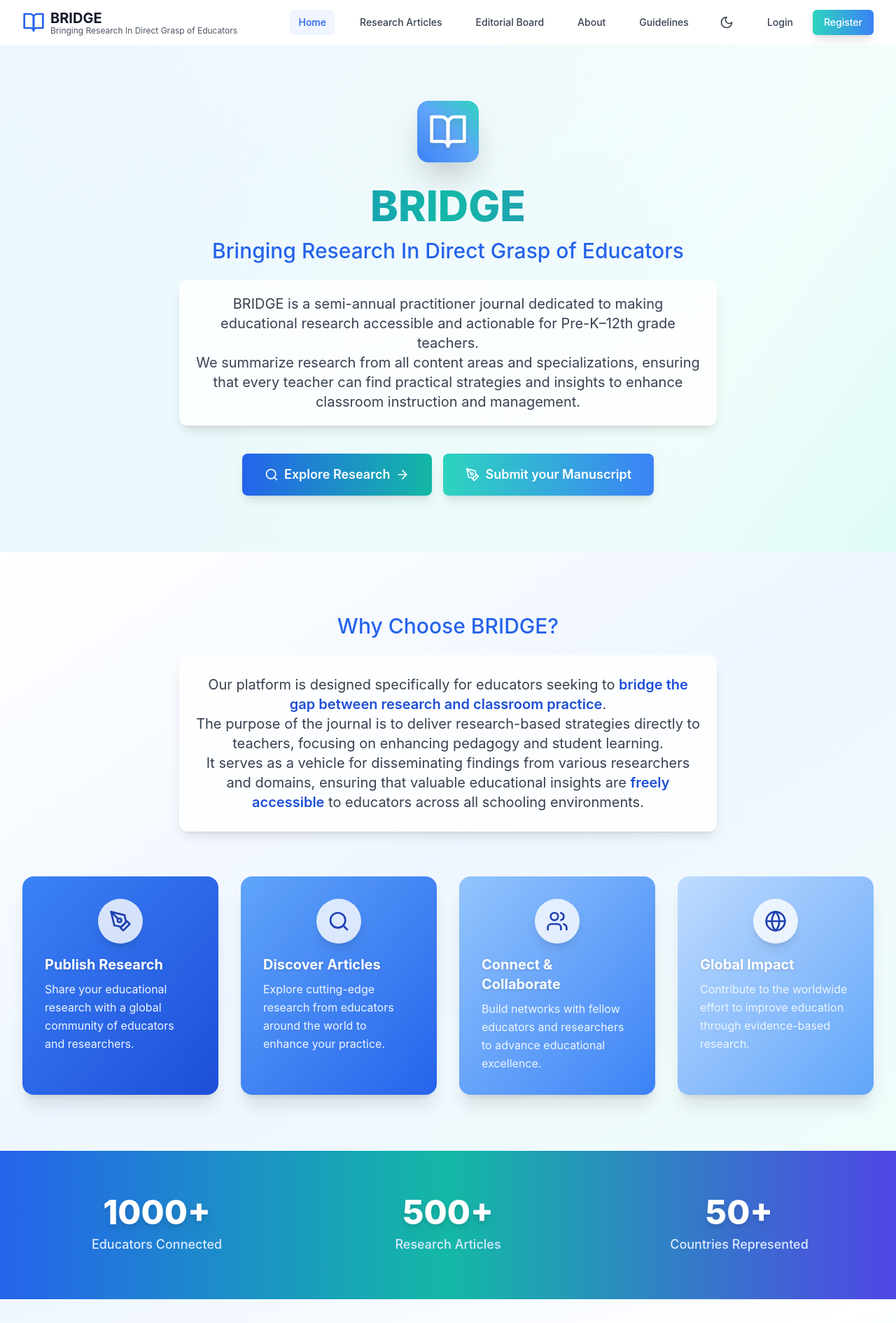
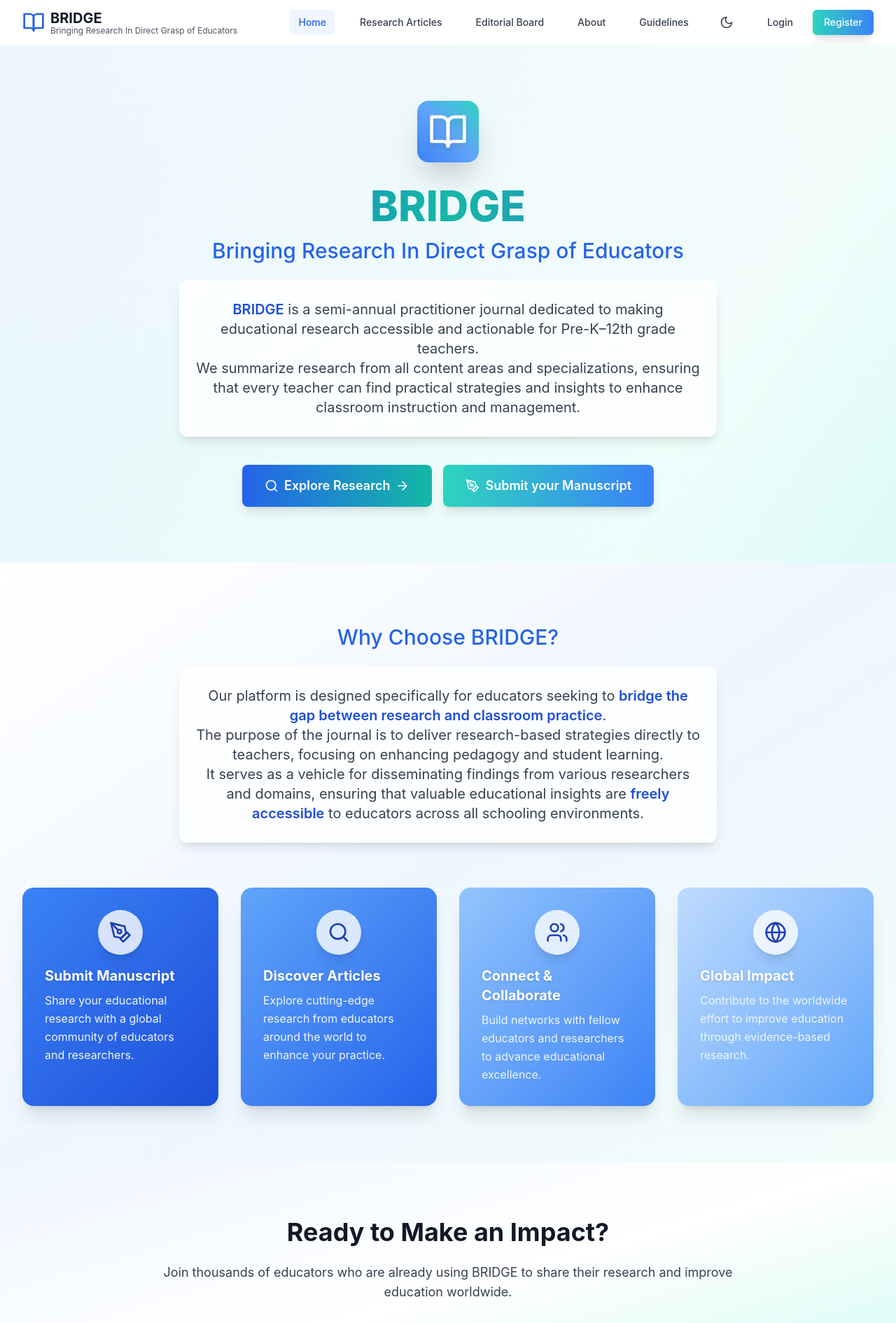
Before and after one commit to Faizyab-Ghaznavi-Tech/Bridge, a React (Vite) app: page / in a window 1280 px wide. Shown: the top 1890 px of the page at 70% size. Built offline with nearby package versions, Linux system fonts and the light colour scheme.

Commit message:
update chnage requirements

```diff
--- a/src/pages/About.tsx
+++ b/src/pages/About.tsx
@@ -1,5 +1,6 @@
 import React, { useEffect } from 'react';
-import { BookOpen, Users, Target, Heart, Lightbulb, Globe, FileText, PenTool, ArrowRight } from 'lucide-react';
+import {  Users, Target, Heart, Lightbulb, Globe, FileText, PenTool, ArrowRight } from 'lucide-react';
+import { Link } from 'react-router-dom';
 import Footer from '../components/Footer';
 
 const articleTypes = [
@@ -36,6 +37,10 @@ function useScrollReveal(className = 'reveal-on-scroll', animationClass = 'anima
 }
 
 const About: React.FC = () => {
+    useEffect(() => {
+        window.scrollTo(0, 0);
+    }, []);
+
 	useScrollReveal();
 
 	return (
@@ -94,6 +99,7 @@ const About: React.FC = () => {
 									<span className="font-semibold text-blue-600 dark:text-blue-400">
 										Secondary:
 									</span>{' '}
+
 									Provide graduate students, as emerging authors, an initial publication experience under the guidance of skilled researchers.
 								</li>
 							</ul>
@@ -121,20 +127,34 @@ const About: React.FC = () => {
 						</p>
 					</div>
 					<div className="flex flex-col md:flex-row gap-8 justify-center items-stretch">
-						{articleTypes.map((type, idx) => (
-							<div
-								key={type.title}
-								className={`flex-1 bg-white dark:bg-gray-800 rounded-2xl shadow-lg p-8 flex flex-col items-center text-center transition-transform duration-300 hover:scale-105 reveal-on-scroll opacity-0 ${
-									idx === 1 ? 'md:mt-8' : ''
-								}`}
-							>
-								{type.icon}
-								<h3 className="text-xl font-semibold text-blue-700 dark:text-blue-300 mb-2">
-									{type.title}
-								</h3>
-								<p className="text-gray-700 dark:text-gray-300">{type.description}</p>
-							</div>
-						))}
+						{/* Article Summary Card */}
+						<Link
+							to="/articles-types#article-summary"
+							className="flex-1 min-w-[260px] bg-white dark:bg-gray-800 rounded-2xl shadow-lg p-8 flex flex-col items-center text-center transition-transform duration-300 hover:scale-105 reveal-on-scroll opacity-0 focus:outline-none hover:outline hover:outline-2 hover:outline-blue-600"
+							style={{ textDecoration: 'none' }}
+						>
+							<FileText className="w-8 h-8 text-blue-600 dark:text-blue-400 mb-2" />
+							<h3 className="text-2xl font-bold text-blue-700 dark:text-blue-300 mb-3">
+								Article Summary
+							</h3>
+							<p className="text-base md:text-lg text-gray-700 dark:text-gray-300 leading-relaxed">
+								Concise, practitioner-focused summaries of current educational research, crafted for immediate classroom application.
+							</p>
+						</Link>
+						{/* Transition Narratives Card */}
+						<Link
+							to="/articles-types#transition-narratives"
+							className="flex-1 min-w-[260px] bg-white dark:bg-gray-800 rounded-2xl shadow-lg p-8 flex flex-col items-center text-center transition-transform duration-300 hover:scale-105 reveal-on-scroll opacity-0 focus:outline-none hover:outline hover:outline-2 hover:outline-teal-500"
+							style={{ textDecoration: 'none' }}
+						>
+							<PenTool className="w-8 h-8 text-teal-600 dark:text-teal-400 mb-2" />
+							<h3 className="text-2xl font-bold text-teal-700 dark:text-blue-300 mb-3">
+								Transition Narratives
+							</h3>
+							<p className="text-base md:text-lg text-gray-700 dark:text-gray-300 leading-relaxed">
+								Brief, reflective pieces on the journey from educator to researcher, offering inspiration and guidance for aspiring teacher-scholars.
+							</p>
+						</Link>
 					</div>
 				</div>
 			</section>
@@ -234,55 +254,7 @@ const About: React.FC = () => {
 				</div>
 			</section>
 
-			{/* Global Impact Section */}
-			<section className="py-20">
-				<div className="max-w-5xl mx-auto px-4 sm:px-6 lg:px-8">
-					<h2 className="text-3xl md:text-4xl font-bold text-gray-900 dark:text-white mb-10 text-center reveal-on-scroll opacity-0">
-						Global Impact
-					</h2>
-					<p className="text-xl text-blue-700 dark:text-blue-100 mb-8 max-w-3xl mx-auto leading-relaxed text-center reveal-on-scroll opacity-0 delay-100">
-						BRIDGE is more than just a platform—it's a movement towards evidence-based education that
-						transcends geographical boundaries and connects educators worldwide.
-						<br />
-						<span className="block mt-4 text-base text-blue-800 dark:text-blue-200">
-							Our ever-growing community is dedicated to sharing practical research, fostering
-							collaboration, and inspiring innovation in classrooms across the globe.
-						</span>
-					</p>
-					<div className="grid grid-cols-1 md:grid-cols-3 gap-8 mb-12">
-						<div className="bg-white dark:bg-gray-800 rounded-2xl shadow-lg p-8 flex flex-col items-center text-center reveal-on-scroll opacity-0 delay-200">
-							<Globe className="w-10 h-10 text-teal-500 dark:text-teal-400 mb-4" />
-							<span className="text-3xl font-bold text-blue-700 dark:text-blue-300 mb-2">
-								50+
-							</span>
-							<span className="text-gray-700 dark:text-gray-300">Countries Reached</span>
-							<span className="text-sm text-gray-500 dark:text-gray-400 mt-1">
-								A truly global educational community
-							</span>
-						</div>
-						<div className="bg-white dark:bg-gray-800 rounded-2xl shadow-lg p-8 flex flex-col items-center text-center reveal-on-scroll opacity-0 delay-300">
-							<Users className="w-10 h-10 text-blue-600 dark:text-blue-400 mb-4" />
-							<span className="text-3xl font-bold text-blue-700 dark:text-blue-300 mb-2">
-								1000+
-							</span>
-							<span className="text-gray-700 dark:text-gray-300">Educators Connected</span>
-							<span className="text-sm text-gray-500 dark:text-gray-400 mt-1">
-								Collaborating and learning together
-							</span>
-						</div>
-						<div className="bg-white dark:bg-gray-800 rounded-2xl shadow-lg p-8 flex flex-col items-center text-center reveal-on-scroll opacity-0 delay-400">
-							<FileText className="w-10 h-10 text-blue-400 dark:text-blue-300 mb-4" />
-							<span className="text-3xl font-bold text-blue-700 dark:text-blue-300 mb-2">
-								500+
-							</span>
-							<span className="text-gray-700 dark:text-gray-300">Research Articles</span>
-							<span className="text-sm text-gray-500 dark:text-gray-400 mt-1">
-								Accessible, actionable, and peer-reviewed
-							</span>
-						</div>
-					</div>
-				</div>
-			</section>
+
 
 			{/* Collaboration Section */}
 			<section className="py-20 bg-gradient-to-br from-white via-blue-50 to-teal-50 dark:from-gray-900 dark:via-gray-800 dark:to-gray-900">
--- a/src/pages/Home.tsx
+++ b/src/pages/Home.tsx
@@ -1,4 +1,4 @@
-import React, { useEffect, useRef, useState } from 'react';
+import React, { useEffect } from 'react';
 import { Link } from 'react-router-dom';
 import { BookOpen, Users, ArrowRight, Search, PenTool, Globe } from 'lucide-react';
 import Footer from '../components/Footer';
@@ -6,7 +6,7 @@ import Footer from '../components/Footer';
 const features = [
 	{
 		icon: PenTool,
-		title: 'Publish Research',
+		title: 'Submit Manuscript',
 		description: 'Share your educational research with a global community of educators and researchers.',
 	},
 	{
@@ -52,42 +52,8 @@ function useScrollReveal(className = 'reveal-on-scroll', animationClass = 'anima
 }
 // --- End scroll reveal hook ---
 
-const bridgeCardText = `BRIDGE is a semi-annual practitioner journal dedicated to making educational research accessible and actionable for Pre-K–12th grade teachers.
-We summarize research from all content areas and specializations, ensuring that every teacher can find practical strategies and insights to enhance classroom instruction and management.`;
-
 const Home: React.FC = () => {
-    const [typedText, setTypedText] = useState('');
-    const [isTyping, setIsTyping] = useState(true);
-    const indexRef = useRef(0);
-    const timeoutRef = useRef<NodeJS.Timeout | null>(null);
-
-    useScrollReveal(); // <-- Add this to enable scroll popup animation
-
-    useEffect(() => {
-        setTypedText('');
-        setIsTyping(true);
-        indexRef.current = 0;
-
-        function typeWriter() {
-            if (indexRef.current < bridgeCardText.length) {
-                const currentChar = bridgeCardText[indexRef.current];
-                setTypedText((prev) => prev + currentChar);
-                indexRef.current++;
-                timeoutRef.current = setTimeout(
-                    typeWriter,
-                    currentChar === '\n' ? 400 : 12
-                );
-            } else {
-                setIsTyping(false);
-            }
-        }
-
-        typeWriter();
-
-        return () => {
-            if (timeoutRef.current) clearTimeout(timeoutRef.current);
-        };
-    }, []);
+    useScrollReveal(); // Keep this for scroll popup animation
 
     return (
         <div className="min-h-screen flex flex-col bg-gradient-to-br from-blue-50 via-white to-teal-100 dark:from-gray-900 dark:via-gray-800 dark:to-gray-900 transition-colors duration-500">
@@ -107,16 +73,13 @@ const Home: React.FC = () => {
                         <span className="block text-2xl md:text-3xl font-medium text-blue-600 dark:text-blue-400 mt-2 mb-6 animate-fade-in-up delay-100">
                             Bringing Research In Direct Grasp of Educators
                         </span>
-                        <div className="mb-10 max-w-3xl mx-auto animate-fade-in-up delay-200">
-                            <div className="bg-white/80 dark:bg-gray-800/80 rounded-xl shadow-lg px-6 py-5 min-h-[140px] flex items-center justify-center">
-                                <p className="text-lg md:text-xl text-gray-700 dark:text-gray-200 leading-relaxed text-center whitespace-pre-line">
-                                    {typedText}
-                                    {isTyping && (
-                                        <span
-                                            className="inline-block w-2 h-6 align-middle bg-blue-400 dark:bg-blue-200 animate-pulse ml-1"
-                                            style={{ borderRadius: 2 }}
-                                        />
-                                    )}
+
+                        <div className="mb-10 max-w-3xl mx-auto reveal-on-scroll opacity-0">
+                            <div className="bg-white/80 dark:bg-gray-800/80 rounded-xl shadow-lg px-6 py-7">
+                                <p className="text-lg md:text-xl text-gray-700 dark:text-gray-200 leading-relaxed text-center">
+                                    <span className="font-semibold text-blue-700 dark:text-blue-300">BRIDGE</span> is a semi-annual practitioner journal dedicated to making educational research accessible and actionable for Pre-K–12th grade teachers.
+                                    <br className="hidden md:block" />
+                                    We summarize research from all content areas and specializations, ensuring that every teacher can find practical strategies and insights to enhance classroom instruction and management.
                                 </p>
                             </div>
                         </div>
@@ -198,37 +161,6 @@ const Home: React.FC = () => {
 				</div>
 			</section>
 
-			{/* Stats Section */}
-			<section className="py-16 bg-gradient-to-r from-blue-600 via-teal-500 to-indigo-600 dark:from-blue-800 dark:via-teal-700 dark:to-indigo-800 transition-colors duration-500">
-				<div className="max-w-7xl mx-auto px-4 sm:px-6 lg:px-8">
-					<div className="grid grid-cols-1 md:grid-cols-3 gap-8 text-center">
-						<div className="transform hover:scale-110 transition-transform duration-300">
-							<div className="text-5xl font-extrabold text-white mb-2 drop-shadow-lg animate-fade-in-up">
-								1000+
-							</div>
-							<div className="text-blue-100 text-lg font-medium">
-								Educators Connected
-							</div>
-						</div>
-						<div className="transform hover:scale-110 transition-transform duration-300">
-							<div className="text-5xl font-extrabold text-white mb-2 drop-shadow-lg animate-fade-in-up delay-100">
-								500+
-							</div>
-							<div className="text-blue-100 text-lg font-medium">
-								Research Articles
-							</div>
-						</div>
-						<div className="transform hover:scale-110 transition-transform duration-300">
-							<div className="text-5xl font-extrabold text-white mb-2 drop-shadow-lg animate-fade-in-up delay-200">
-								50+
-							</div>
-							<div className="text-blue-100 text-lg font-medium">
-								Countries Represented
-							</div>
-						</div>
-					</div>
-				</div>
-			</section>
 
 			{/* CTA Section */}
 			<section className="py-20 bg-gradient-to-br from-blue-50 via-white to-teal-100 dark:from-gray-900 dark:via-gray-800 dark:to-gray-900 transition-colors duration-500">
```
Also changed, not shown: src/components/Footer.tsx (+6 -1 lines), src/pages/ArticlesTypes.tsx (+17 -56 lines).
